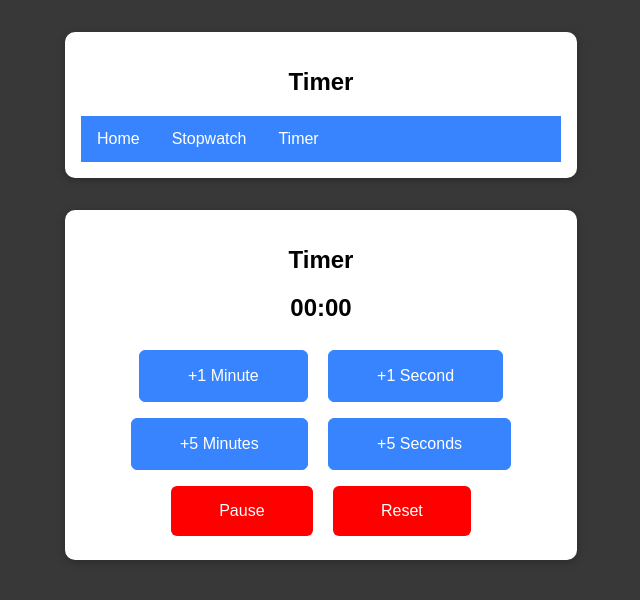
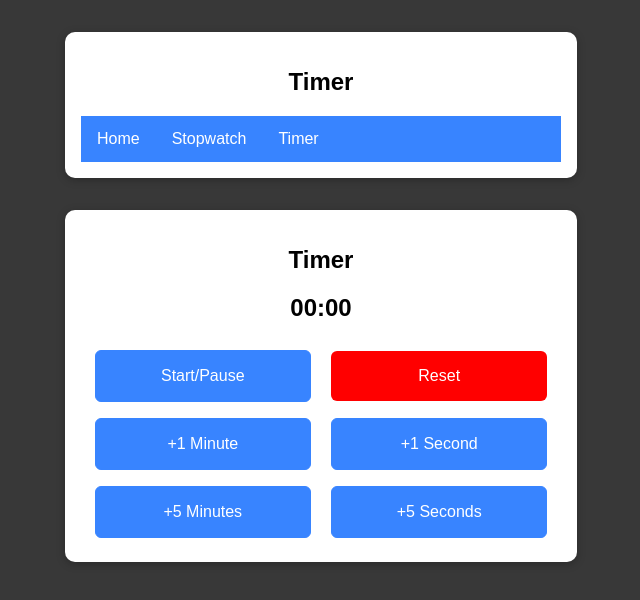
Before and after one commit to nofmen/Projects, a plain HTML site: page timer.html in a window 1280 px wide. Shown: the whole page, without its empty margins (319-959 px from the left). Drawn offline with Linux system fonts and the light colour scheme.

Commit message:
timer v0.4

```diff
--- a/scripts/timer.js
+++ b/scripts/timer.js
@@ -2,7 +2,7 @@ const oneMinBtn = document.getElementById('1-min')
 const fiveMinBtn = document.getElementById('5-min')
 const oneSecBtn = document.getElementById('1-sec')
 const fiveSecBtn = document.getElementById('5-sec')
-const pauseBtn = document.getElementById('pause');
+const startPauseBtn = document.getElementById('start-pause');
 const resetBtn = document.getElementById('reset');
 const appendMinutes = document.getElementById('minutes');
 const appendSeconds = document.getElementById('seconds');
@@ -46,6 +46,10 @@ function addFiveSec() {
     }
 }
 
+//function startPauseHandler() {
+//
+//}
+
 function resetTimer() {
     minRemaining = 00;
     secRemaining = 00;
@@ -59,3 +63,4 @@ fiveMinBtn.addEventListener('click', addFiveMin);
 oneSecBtn.addEventListener('click', addOneSec);
 fiveSecBtn.addEventListener('click', addFiveSec);
 resetBtn.addEventListener('click', resetTimer);
+//startPauseBtn.addEventListener('click', startPauseHandler);
--- a/styles/main.css
+++ b/styles/main.css
@@ -28,6 +28,7 @@ body {
 }
 
 button {
+  float: float;
 	font: inherit;
 	background: #3884ff;
 	border: 1px solid #3884ff;
@@ -36,6 +37,10 @@ button {
 	border-radius: 6px;
 	cursor: pointer;
 	margin: 0.5rem;
+}
+
+.timer-buttons button{
+  width: 45%;
 }
 
 #pause {
--- /dev/null
+++ b/styles/timer.css
@@ -0,0 +1,113 @@
+html {
+	font-family: sans-serif;
+}
+
+body {
+  background: #383838;
+  text-align: center;
+  color: black;
+}
+
+.topnav {
+	overflow: hidden;
+	background-color: #3884ff;
+}
+
+.topnav a {
+	float: left;
+	display: block;
+	color: white;
+	text-align: center;
+	padding: 14px 16px;
+	text-decoration: none;
+}
+
+.topnav a:hover {
+	background-color: #7aadff;
+	color: black;
+}
+
+button {
+  width: 40%;
+  float: float;
+	font: inherit;
+	background: #3884ff;
+	border: 1px solid #3884ff;
+	color: white;
+	padding: 1rem 3rem;
+	border-radius: 6px;
+	cursor: pointer;
+	margin: 0.5rem;
+}
+
+#pause {
+  background:rgb(255, 0, 0);
+  border:rgba(255, 0, 0);
+}
+
+#pause:hover,
+#pause:active {
+  background:rgb(255, 70, 70);
+  border:rgba(255, 70, 70);
+}
+
+#reset {
+  background:rgb(255, 0, 0);
+  border:rgba(255, 0, 0);
+}
+
+#reset:hover,
+#reset:active {
+  background:rgb(255, 70, 70);
+  border:rgba(255, 70, 70);
+}
+
+button:hover,
+button:active {
+	background: #5898ff;
+	border-color: #5898ff;
+}
+
+#page-heading {
+	margin: 2rem auto;
+  width: 30rem;
+  text-align: center;
+  border-radius: 10px;
+  padding: 1rem;
+  box-shadow: 0 2px 8px rgba(0, 0, 0, 0.25);
+  background: white;
+}
+
+#home-page-body {
+	margin: 2rem auto;
+  width: 30rem;
+  text-align: left;
+  border-radius: 10px;
+  padding: 1rem;
+  box-shadow: 0 2px 8px rgba(0, 0, 0, 0.25);
+  background: white;
+}
+
+#stopwatch-page-body {
+	margin: 2rem auto;
+  width: 30rem;
+  text-align: center;
+  border-radius: 10px;
+  padding: 1rem;
+  box-shadow: 0 2px 8px rgba(0, 0, 0, 0.25);
+  background: white;
+}
+
+#timer-page-body {
+	margin: 2rem auto;
+  width: 30rem;
+  text-align: center;
+  border-radius: 10px;
+  padding: 1rem;
+  box-shadow: 0 2px 8px rgba(0, 0, 0, 0.25);
+  background: white;
+}
+
+.numbers {
+	font-size: 30px;
+}
--- a/timer.html
+++ b/timer.html
@@ -22,12 +22,14 @@
       <div class="time-remaing">
         <h1><span id="minutes">00</span>:<span id="seconds">00</span></h1>
       </div>
-    <button id="1-min">+1 Minute</button>
-    <button id="1-sec">+1 Second</button>
-    <button id="5-min">+5 Minutes</button>
-    <button id="5-sec">+5 Seconds</button>
-    <button id="pause">Pause</button>
-    <button id="reset">Reset</button>
+      <div class="timer-buttons">
+        <button id="start-pause">Start/Pause</button>
+        <button id="reset">Reset</button>
+        <button id="1-min">+1 Minute</button>
+        <button id="1-sec">+1 Second</button>
+        <button id="5-min">+5 Minutes</button>
+        <button id="5-sec">+5 Seconds</button>
+      </div>
   </section>
   </body>
 </html>
```
